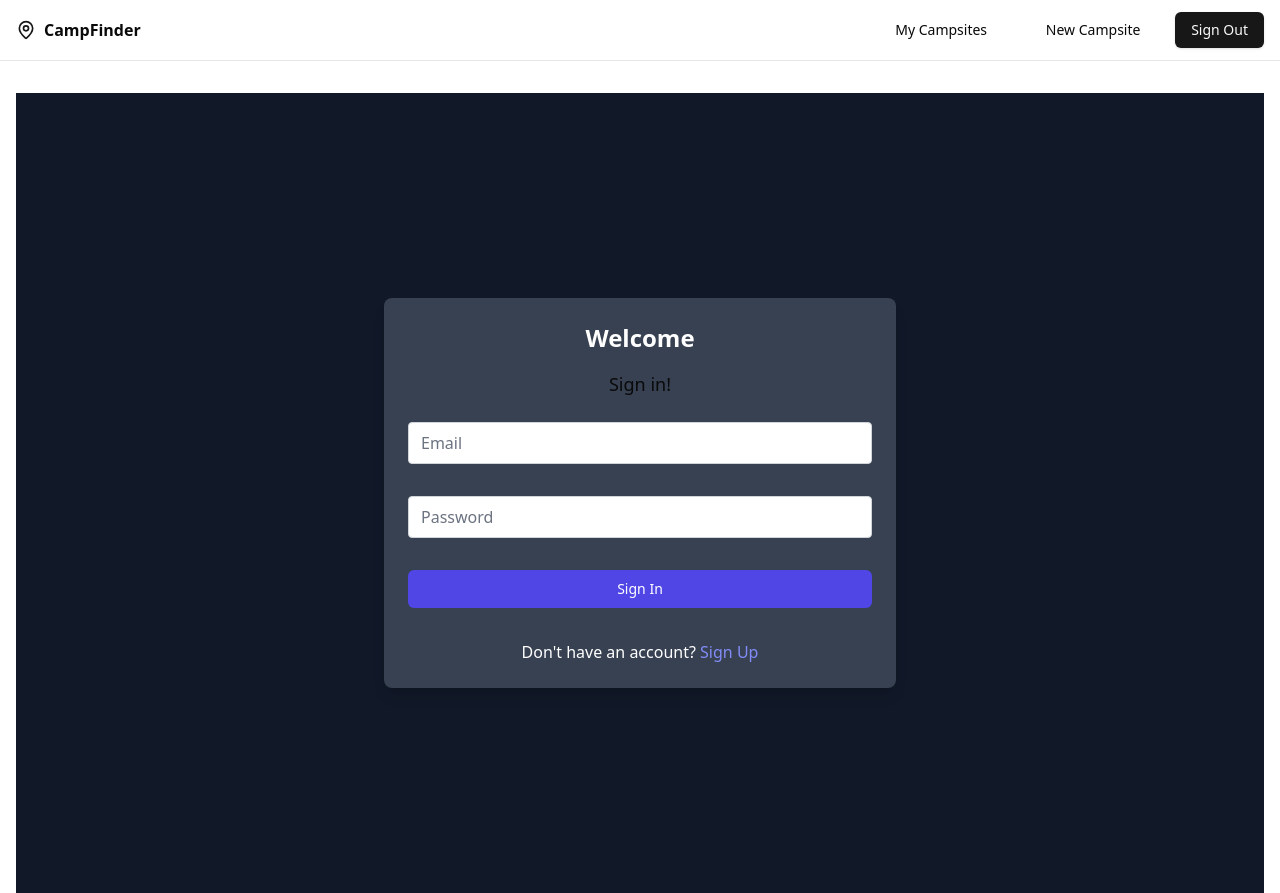
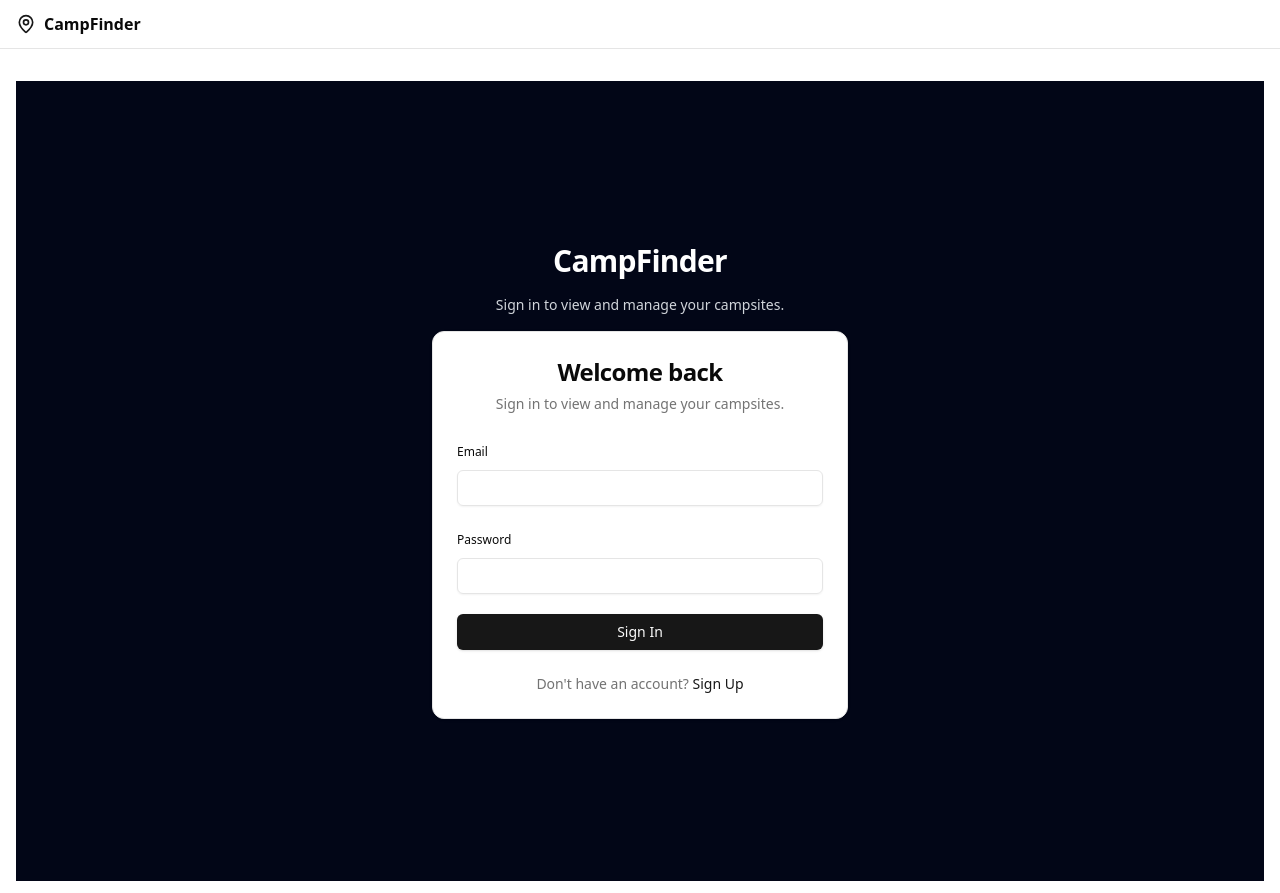
Before and after one commit to balthazarely/campfire, a Next.js app: page / in a window 1280 px wide. Built offline with nearby package versions, Linux system fonts and the light colour scheme; no server answers.

Commit message:
more UI added

```diff
--- a/app/actions/create-campsite.ts
+++ b/app/actions/create-campsite.ts
@@ -57,5 +57,5 @@ export async function createCampsite(formData: FormData) {
   revalidatePath("/my-campsites");
 
   // 🚀 navigate after success
-  redirect("/my-campsites");
+  redirect("/my-campsites?created=1");
 }
--- a/app/components/auth/authForm.tsx
+++ b/app/components/auth/authForm.tsx
@@ -2,7 +2,16 @@
 
 import { useState } from "react";
 import supabase from "../../utils/supabaseClient";
-// import { useRouter } from "next/navigation";
+import {
+  Card,
+  CardHeader,
+  CardTitle,
+  CardDescription,
+  CardContent,
+} from "@/components/ui/card";
+import { Input } from "@/components/ui/input";
+import { Label } from "@/components/ui/label";
+import { Button } from "@/components/ui/button";
 
 export default function AuthForm() {
   const [isNewUser, setIsNewUser] = useState(false);
@@ -11,8 +20,7 @@ export default function AuthForm() {
 
   const [isSigningIn, setIsSigningIn] = useState(false);
   const [isSigningUp, setIsSigningUp] = useState(false);
-
-  // const router = useRouter();
+  const [errorMessage, setErrorMessage] = useState<string | null>(null);
 
   let signInMessage = "Sign In";
 
@@ -23,18 +31,21 @@ export default function AuthForm() {
   }
 
   const signUpMessage = (
-    <p className="text-center text-white">
+    <p className="text-xs text-center text-emerald-700 bg-emerald-50 border border-emerald-200 rounded-md px-3 py-2">
       Email sent! Check your email to confirm sign up.
     </p>
   );
 
   const handleSignUp = async (e: React.FormEvent) => {
     e.preventDefault();
+    setErrorMessage(null);
     const { data, error } = await supabase.auth.signUp({
       email,
       password,
     });
-    if (!error) {
+    if (error) {
+      setErrorMessage("Unable to sign up. Please try again.");
+    } else {
       setIsSigningUp(true);
     }
     console.log(error, data);
@@ -43,6 +54,7 @@ export default function AuthForm() {
   async function handleLogin(e: React.FormEvent) {
     e.preventDefault();
     setIsSigningIn(true);
+    setErrorMessage(null);
 
     const { data, error } = await supabase.auth.signInWithPassword({
       email,
@@ -55,8 +67,16 @@ export default function AuthForm() {
       window.location.assign("/my-campsites"); // hard reload
       return;
     }
-
+    // Failed login
     setIsSigningIn(false);
+    if (
+      (error as any)?.status === 400 ||
+      (error as any)?.code === "invalid_credentials"
+    ) {
+      setErrorMessage("Invalid email or password.");
+    } else {
+      setErrorMessage("Unable to sign in. Please try again.");
+    }
   }
   // async function handleLogin(e: React.FormEvent) {
   //   e.preventDefault();
@@ -75,38 +95,72 @@ export default function AuthForm() {
   // }
 
   return (
+    <div className="max-w-md mx-auto px-4 text-left">
+      <Card className="hover:shadow-lg transition-shadow">
+        <CardHeader className="text-center">
+          <CardTitle className="text-2xl">
+            {isNewUser ? "Create your account" : "Welcome back"}
+          </CardTitle>
+          <CardDescription className="text-sm">
+            {isNewUser
+              ? "Sign up to start saving and tracking your campsites."
+              : "Sign in to view and manage your campsites."}
+          </CardDescription>
+        </CardHeader>
+        <CardContent>
           <form
             onSubmit={isNewUser ? handleSignUp : handleLogin}
-      className="space-y-8"
+            className="space-y-5"
           >
-      <input
+            <div className="space-y-2">
+              <Label htmlFor="email" className="text-xs">
+                Email
+              </Label>
+              <Input
+                id="email"
                 type="email"
+                autoComplete="email"
                 value={email}
                 onChange={(e) => setEmail(e.target.value)}
-        className="appearance-none rounded relative block w-full px-3 py-2 border border-gray-300 placeholder-gray-500 text-gray-900 focus:outline-none focus:ring-indigo-500 focus:border-indigo-500"
-        placeholder="Email"
+                required
               />
-      <input
+            </div>
+
+            <div className="space-y-2">
+              <Label htmlFor="password" className="text-xs">
+                Password
+              </Label>
+              <Input
+                id="password"
                 type="password"
+                autoComplete="current-password"
                 value={password}
                 onChange={(e) => setPassword(e.target.value)}
-        className="appearance-none rounded relative block w-full px-3 py-2 border border-gray-300 placeholder-gray-500 text-gray-900 focus:outline-none focus:ring-indigo-500 focus:border-indigo-500"
-        placeholder="Password"
+                required
               />
-      <button
-        type="submit"
-        className="group relative w-full flex justify-center py-2 px-4 border border-transparent text-sm font-medium rounded-md text-white bg-indigo-600 hover:bg-indigo-700 focus:outline-none focus:ring-2 focus:ring-offset-2 focus:ring-indigo-500"
-      >
+            </div>
+
+            {errorMessage && (
+              <p className="text-xs text-center text-red-600 bg-red-50 border border-red-200 rounded-md px-3 py-2">
+                {errorMessage}
+              </p>
+            )}
+
+            <Button type="submit" className="w-full" disabled={isSigningIn}>
               {signInMessage}
-      </button>
-      <p className="text-center text-white">
+            </Button>
+
+            <div className="pt-1 text-center text-sm text-muted-foreground">
               {isNewUser ? (
                 <>
                   Already have an account?{" "}
                   <button
                     type="button"
-              onClick={() => setIsNewUser(false)}
-              className="text-indigo-400 hover:text-indigo-600"
+                    onClick={() => {
+                      setIsNewUser(false);
+                      setErrorMessage(null);
+                    }}
+                    className="font-medium text-primary hover:underline"
                   >
                     Sign In
                   </button>
@@ -116,15 +170,22 @@ export default function AuthForm() {
                   Don&apos;t have an account?{" "}
                   <button
                     type="button"
-              onClick={() => setIsNewUser(true)}
-              className="text-indigo-400 hover:text-indigo-600"
+                    onClick={() => {
+                      setIsNewUser(true);
+                      setErrorMessage(null);
+                    }}
+                    className="font-medium text-primary hover:underline"
                   >
                     Sign Up
                   </button>
                 </>
               )}
-      </p>
+            </div>
+
             {isSigningUp && signUpMessage}
           </form>
+        </CardContent>
+      </Card>
+    </div>
   );
 }
--- a/app/components/campsites/CampsiteMapView.tsx
+++ b/app/components/campsites/CampsiteMapView.tsx
@@ -36,6 +36,22 @@ export default function CampsiteMapView({
 
     map.addControl(new mapboxgl.NavigationControl(), "top-right");
 
+    map.on("style.load", () => {
+      if (!map.getSource("mapbox-dem")) {
+        map.addSource("mapbox-dem", {
+          type: "raster-dem",
+          url: "mapbox://mapbox.mapbox-terrain-dem-v1",
+          tileSize: 512,
+          maxzoom: 14,
+        });
+      }
+
+      map.setTerrain({
+        source: "mapbox-dem",
+        exaggeration: 1.5,
+      });
+    });
+
     markerRef.current = new mapboxgl.Marker().setLngLat([lng, lat]).addTo(map);
 
     mapRef.current = map;
--- a/app/components/layout/navbar.tsx
+++ b/app/components/layout/navbar.tsx
@@ -20,12 +20,34 @@ import {
   SheetTrigger,
 } from "@/components/ui/sheet";
 import SignOutButton from "./signOutButton";
+import supabase from "../../utils/supabaseClient";
 import { cn } from "@/lib/utils";
 
 export function Navbar() {
   const pathname = usePathname();
   const [open, setOpen] = React.useState(false);
+  const [hasSession, setHasSession] = React.useState<boolean | null>(null);
   const isActive = (href: string) => pathname.startsWith(href);
+
+  React.useEffect(() => {
+    let mounted = true;
+
+    supabase.auth.getSession().then(({ data }) => {
+      if (!mounted) return;
+      setHasSession(!!data.session);
+    });
+
+    const {
+      data: { subscription },
+    } = supabase.auth.onAuthStateChange((_event, session) => {
+      setHasSession(!!session);
+    });
+
+    return () => {
+      mounted = false;
+      subscription.unsubscribe();
+    };
+  }, []);
 
   return (
     <div className="sticky top-0 z-40 bg-white  border-b">
@@ -40,7 +62,8 @@ export function Navbar() {
           <span>CampFinder</span>
         </Link>
 
-        {/* Desktop Navigation */}
+        {/* Desktop Navigation (only when logged in) */}
+        {hasSession && (
           <NavigationMenu className="hidden md:flex">
             <NavigationMenuList className="flex-wrap gap-2">
               <NavigationMenuItem>
@@ -74,8 +97,10 @@ export function Navbar() {
               </div>
             </NavigationMenuList>
           </NavigationMenu>
+        )}
 
-        {/* Mobile Menu */}
+        {/* Mobile Menu (only when logged in) */}
+        {hasSession && (
           <Sheet open={open} onOpenChange={setOpen}>
             <SheetTrigger asChild className="md:hidden">
               <Button variant="ghost" size="icon">
@@ -119,6 +144,7 @@ export function Navbar() {
               </div>
             </SheetContent>
           </Sheet>
+        )}
       </div>
     </div>
   );
--- a/app/layout.tsx
+++ b/app/layout.tsx
@@ -8,6 +8,7 @@ const geistSans = localFont({
   variable: "--font-geist-sans",
   weight: "100 900",
 });
+
 const geistMono = localFont({
   src: "./fonts/GeistMonoVF.woff",
   variable: "--font-geist-mono",
@@ -27,7 +28,7 @@ export default function RootLayout({
   return (
     <html lang="en">
       <body
-        className={`${geistSans.variable} ${geistMono.variable} antialiased`}
+        className={`${geistSans.variable} ${geistMono.variable} antialiased bg-white`}
       >
         <Navbar />
         <div className="container mx-auto px-4 pt-8">{children}</div>
--- a/app/my-campsites/[id]/page.tsx
+++ b/app/my-campsites/[id]/page.tsx
@@ -106,7 +106,7 @@ export default async function CampsitePage({ params }: PageProps) {
       : null;
 
   return (
-    <main className="container mx-auto py-8 px-4">
+    <main className="max-w-3xl mx-auto py-8 px-4">
       <Button asChild variant="ghost" className="mb-6">
         <Link href="/my-campsites">← Back to Campsites</Link>
       </Button>
--- a/app/page.tsx
+++ b/app/page.tsx
@@ -2,12 +2,12 @@ import AuthForm from "./components/auth/authForm";
 
 export default function Home() {
   return (
-    <main className="flex items-center justify-center bg-gray-900 min-h-screen">
-      <div className="bg-gray-700 rounded-lg shadow-lg p-6 w-full max-w-lg">
-        <h2 className="text-white text-2xl font-bold mb-4 text-center">
-          Welcome
-        </h2>
-        <p className="mb-6 text-lg text-center">Sign in!</p>
+    <main className="min-h-screen bg-slate-950 flex items-center justify-center px-4">
+      <div className="w-full max-w-md space-y-4 text-center text-white">
+        <h1 className="text-3xl font-semibold tracking-tight">CampFinder</h1>
+        <p className="text-sm text-gray-300">
+          Sign in to view and manage your campsites.
+        </p>
         <AuthForm />
       </div>
     </main>
```
Also changed, not shown: app/auth/confirm/route.ts (+9 -21 lines), app/components/campsites/CampsitesView.tsx (+33 -3 lines), app/my-campsites/[id]/loading.tsx (+49 -13 lines). Lines whose indentation alone changed are shown as unchanged.
